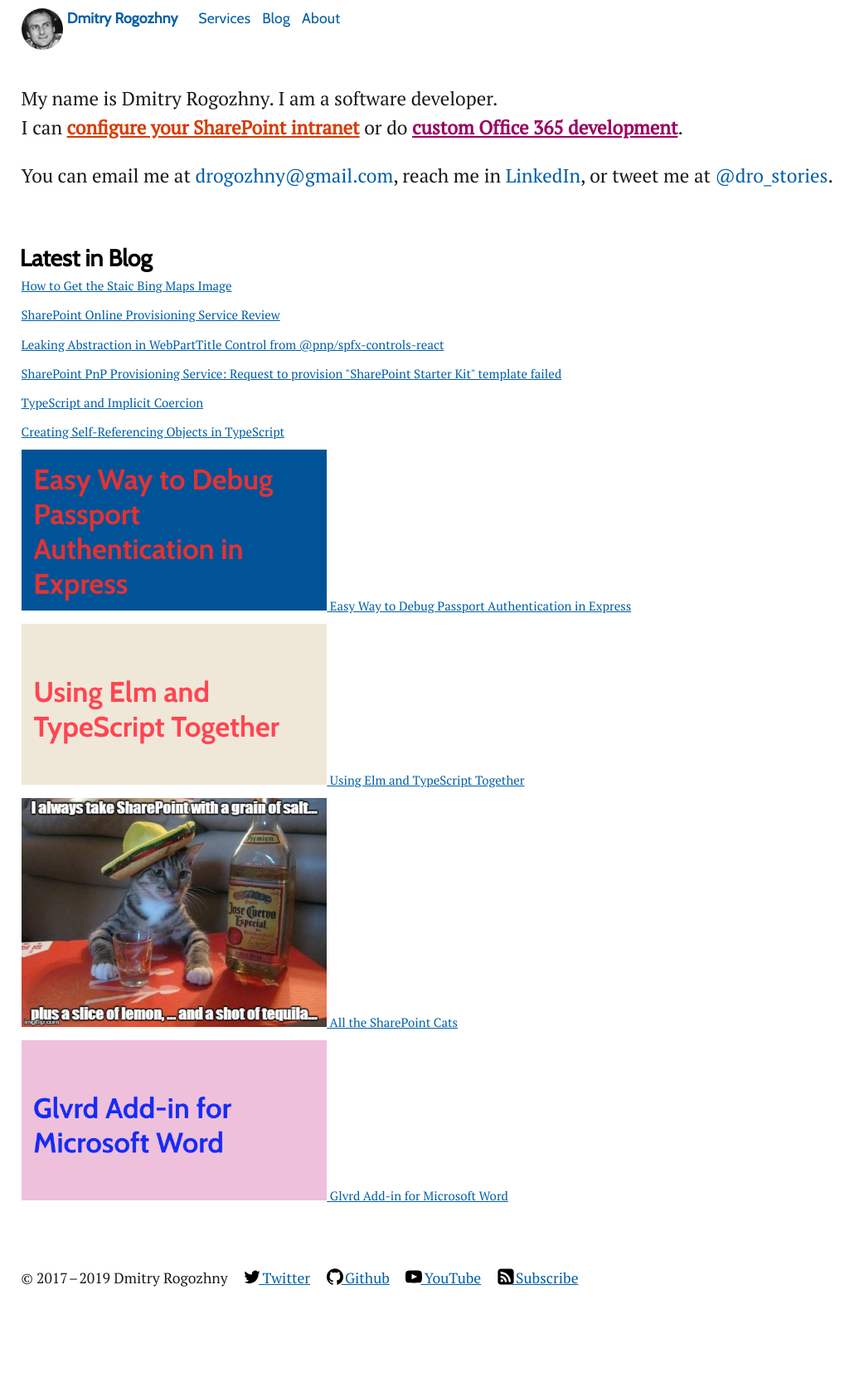
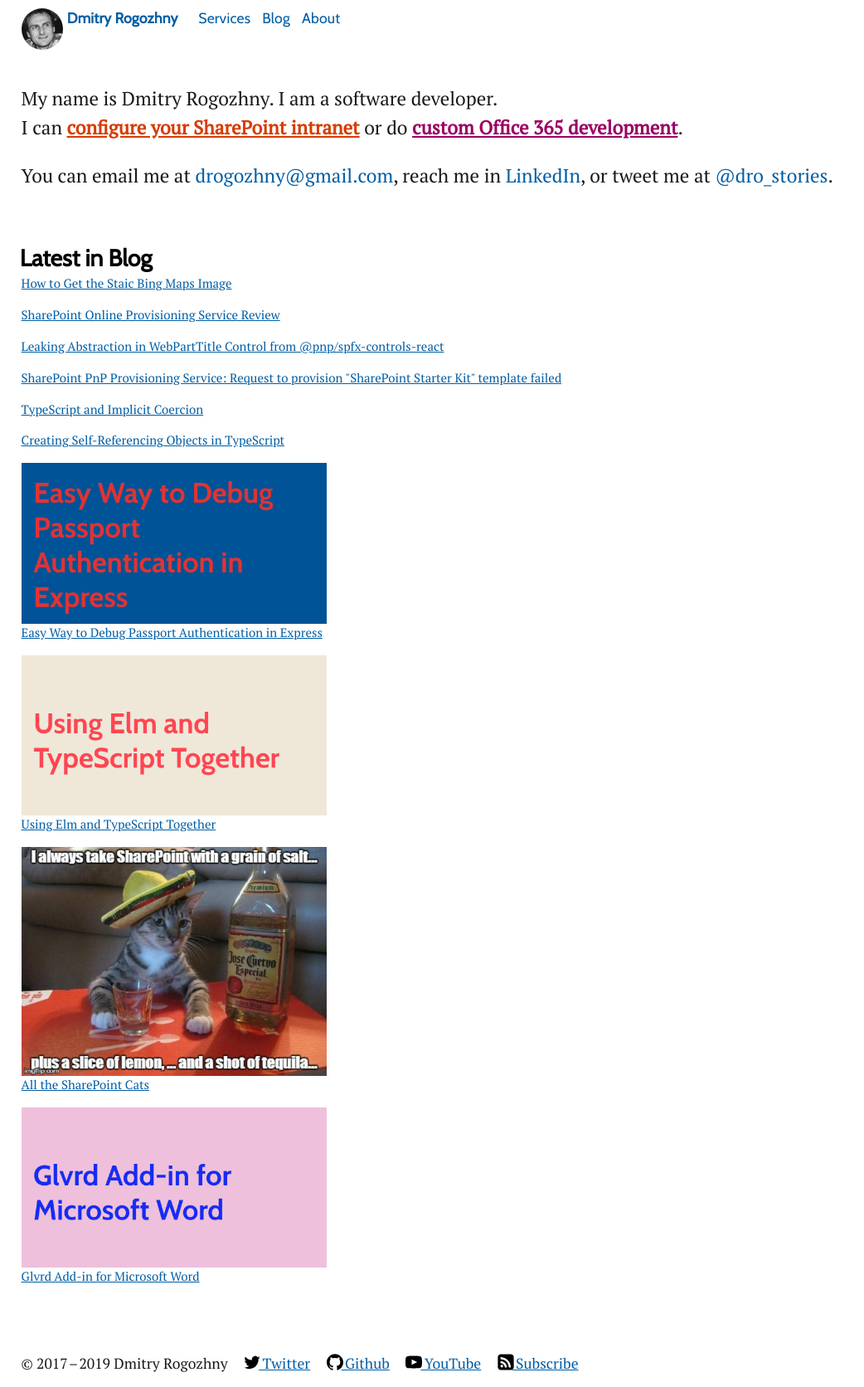
Before and after one commit to dmitryrogozhny/dmitryrogozhny.github.io, a Jekyll site: the page built from index.html, in a window 1280 px wide. Shown: the whole page at 83% size, without its empty margins (0-1042 px from the left). Built offline with Jekyll 4.4.1, drawn with Linux system fonts in a browser that asks for light colours; before the commit the page ends 1569 px from its top, so only the background shows below that.

Commit message:
Change posts-lists style

```diff
--- a/_sass/components/posts-list.scss
+++ b/_sass/components/posts-list.scss
@@ -11,12 +11,18 @@
     }
 
     .post-list__title {
+        display: block;
+
         font-size: .85rem;
         line-height: 1.15rem;
         font-weight: 400;
+
+        padding-bottom: .5rem;
     }
 
     .post-list__image {
+        display: block;
+
         width: 100%;
         height: auto;
 
```
